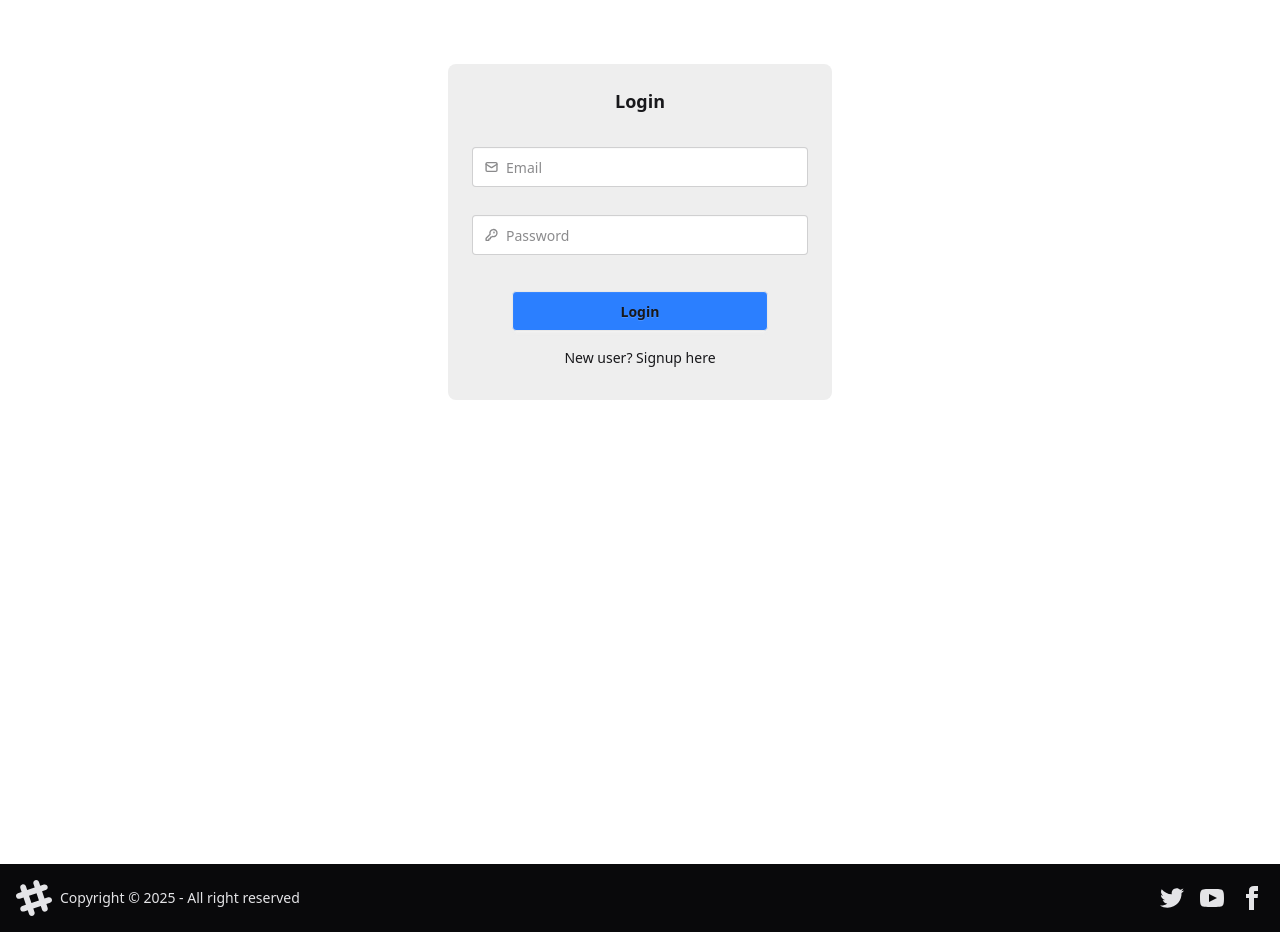
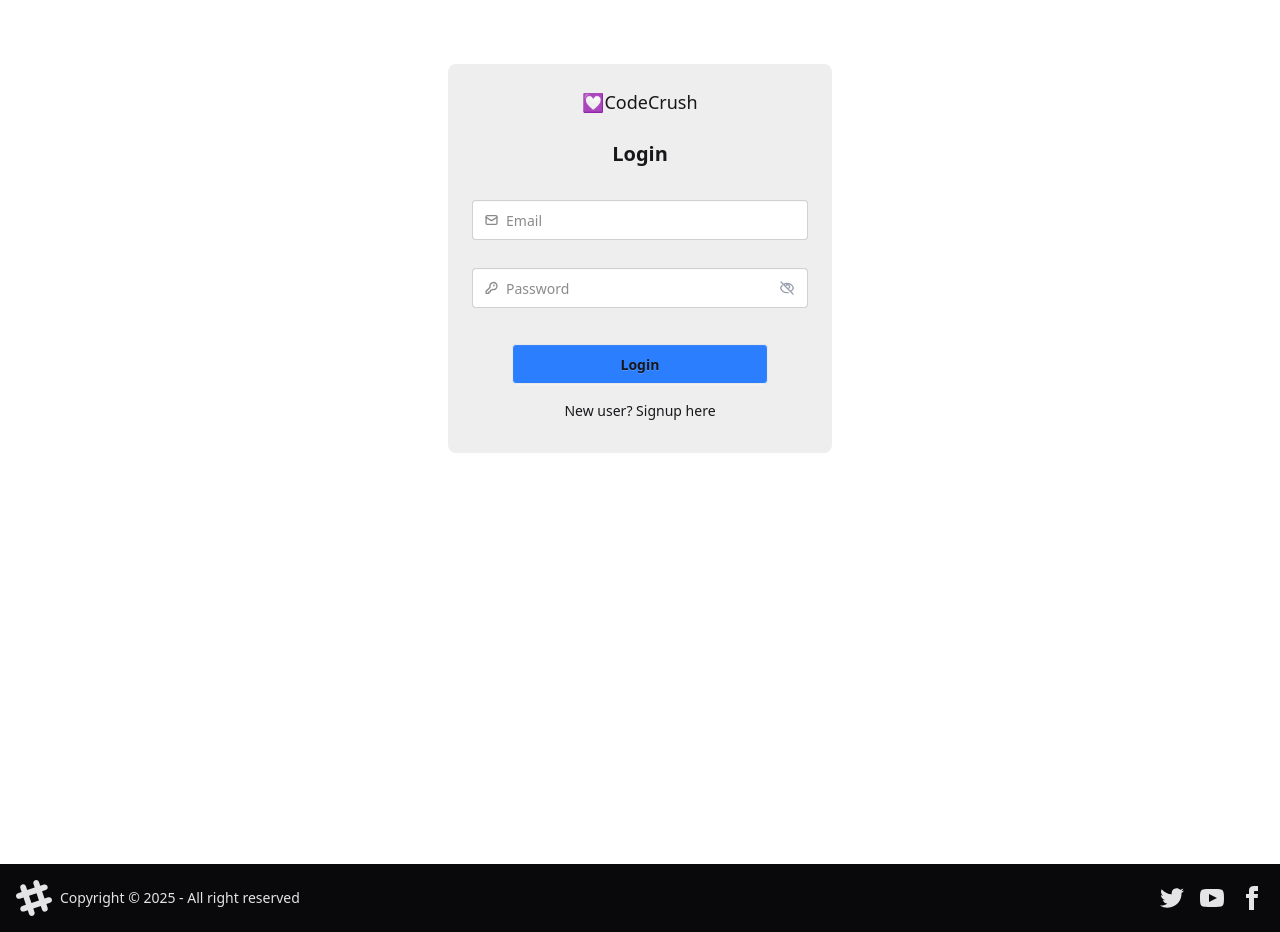
Before and after one commit to dhairyasonix/CodeCrush, a React (Vite) app in the folder frontend/: page /login in a window 1280 px wide. Built offline with nearby package versions, Linux system fonts and the light colour scheme; no server answers.

Commit message:
feat ; signup logic and backend signup validation

```diff
--- a/frontend/src/components/Connections.jsx
+++ b/frontend/src/components/Connections.jsx
@@ -27,7 +27,7 @@ dispatch(addConnection(res?.data?.filteredConnections))
 
     if(!connections)return;
     if(connections.length ===0 )return(
-      <h1>No connection found!</h1>
+      <h1 className="flex justify-center text-3xl mt-4 font-bold">No connection found!</h1>
     )
 
   return (
--- a/frontend/src/components/EditProfile.jsx
+++ b/frontend/src/components/EditProfile.jsx
@@ -9,9 +9,9 @@ const EditProfile = ({ user }) => {
   const [firstName, setFirstName] = useState(user.firstName);
   const [lastName, setLastName] = useState(user.lastName);
   const [photoUrl, setPhotoUrl] = useState(user.photoUrl);
-  const [age, setAge] = useState(user.age);
-  const [gender, setGender] = useState(user.gender);
-  const [about, setAbout] = useState(user.about);
+  const [age, setAge] = useState(user.age );
+  const [gender, setGender] = useState(user.gender || "");
+  const [about, setAbout] = useState(user.about || "");
   const [skills, setSkills] = useState(user.skills);
   const [skillInput, setSkillInput] = useState("");
   const [error, setError] = useState("");
--- a/frontend/src/components/Login.jsx
+++ b/frontend/src/components/Login.jsx
@@ -12,6 +12,7 @@ const Login = () => {
   const [lastName,setLastName]=useState("")
   const [error, setError] = useState("");
   const [isLogInForm, setIsLoginForm]= useState(true)
+  const [showPassword, setShowPassword]= useState(false)
   const dispatch = useDispatch();
   const navigate = useNavigate();
 
@@ -42,18 +43,36 @@ const Login = () => {
       navigate("/feed");
     } catch (error) {
       setError(error?.response?.data || "Something went wrong");
+
     }
   };
 
  const handleSignUp = async()=>{
-  const res = axios.post(baseurl)
+  if (!validateForm(emailId, password)) return;
+  try {
+    const res = await axios.post(BASE_URL+"/signup",{
+    firstName,
+    lastName,
+    emailId,
+    password
+  },{
+    withCredentials:true
+  });
+  dispatch(addUser(res.data));
+
+      navigate("/profile");
+  } catch (error) {
+    setError(error?.response?.data || "Something went wrong");
+  }
+
  }
 
   return (
     <div className="card bg-base-300 w-96 mx-auto mt-[5%]">
       <div className="card-body">
 
-        <h2 className="card-title justify-center"> {isLogInForm? "Login":"SignUp"}</h2>
+        <h2 className="text-lg text-center justify-center mb-4">💟CodeCrush</h2>
+        <h2 className="card-title justify-center text-xl"> {isLogInForm? "Login":"SignUp"}</h2>
 
 
         <div className="mt-6">
@@ -186,13 +205,61 @@ const Login = () => {
                   setPassword(e.target.value);
                   setError("");
                 }}
-                type="password"
+                type={showPassword?"text":"password"}
                 required
                 placeholder="Password"
                 minLength="5"
                 pattern="(?=.*\d)(?=.*[a-z])(?=.*[A-Z]).{5,}"
                 title="Must be more than 5 characters, including number, lowercase letter, uppercase letter"
               />
+              <button
+          type="button"
+           onMouseDown={(e) => {
+    e.preventDefault();
+  }}
+          onClick={() => setShowPassword(!showPassword)}
+          className="absolute right-3 top-1/2 -translate-y-1/2 text-gray-400 hover:text-gray-600"
+        >
+          {showPassword ? (
+            // Eye Open
+            <svg
+              xmlns="http://www.w3.org/2000/svg"
+              className="h-4 w-4"
+              fill="none"
+              viewBox="0 0 24 24"
+              stroke="currentColor"
+            >
+              <path
+                strokeLinecap="round"
+                strokeLinejoin="round"
+                strokeWidth={2}
+                d="M15 12a3 3 0 11-6 0 3 3 0 016 0z"
+              />
+              <path
+                strokeLinecap="round"
+                strokeLinejoin="round"
+                strokeWidth={2}
+                d="M2.458 12C3.732 7.943 7.522 5 12 5c4.478 0 8.268 2.943 9.542 7-1.274 4.057-5.064 7-9.542 7-4.478 0-8.268-2.943-9.542-7z"
+              />
+            </svg>
+          ) : (
+            // Eye Closed
+            <svg
+              xmlns="http://www.w3.org/2000/svg"
+              className="h-4 w-4"
+              fill="none"
+              viewBox="0 0 24 24"
+              stroke="currentColor"
+            >
+              <path
+                strokeLinecap="round"
+                strokeLinejoin="round"
+                strokeWidth={2}
+                d="M13.875 18.825A10.05 10.05 0 0112 19c-4.478 0-8.268-2.943-9.542-7a9.97 9.97 0 012.24-3.63m2.122-1.743A9.956 9.956 0 0112 5c4.478 0 8.268 2.943 9.542 7a9.958 9.958 0 01-4.094 5.227M15 12a3 3 0 00-4.243-4.243M3 3l18 18"
+              />
+            </svg>
+          )}
+        </button>
             </label>
             <p className="validator-hint text-sm text-gray-400">
               Enter valid password
@@ -209,7 +276,14 @@ const Login = () => {
             {isLogInForm? "Login":"SignUp"}
           </button>
         </div>
-        <p className="text-center my-2 " onClick={()=>setIsLoginForm(pre=>!pre)}>{isLogInForm? "New user? Signup here":"Existing user? Login now"}</p>
+        <div className="text-center">
+  <span
+    className="cursor-pointer w-fit inline-block my-2"
+    onClick={() => setIsLoginForm((pre) => !pre)}
+  >
+    {isLogInForm ? "New user? Signup here" : "Existing user? Login now"}
+  </span>
+</div>
       </div>
     </div>
   );
--- a/frontend/src/components/Requests.jsx
+++ b/frontend/src/components/Requests.jsx
@@ -21,7 +21,7 @@ const Requests = () => {
   const fetchRequest = async()=>{
     try {
       const res = await axios.get(BASE_URL+"/user/requests/received",{withCredentials:true});
-      console.log(res)
+
 dispatch(addRequests(res?.data?.data))
 
     } catch (error) {
--- a/frontend/src/components/UserCard.jsx
+++ b/frontend/src/components/UserCard.jsx
@@ -40,7 +40,7 @@ export const UserCard = ({ user = {}, hideActions}) => {
         </p>
         <div>
           {skills.map((s,i) => (
-            <span key={i} className="badge mr-2">{s}</span>
+            <span key={i} className="badge mr-2 my-1">{s}</span>
           ))}
         </div>
         {!hideActions && <div className="card-actions justify-center">
```
Also changed, not shown: 2 other files (tests, documents, lock files or other folders).
